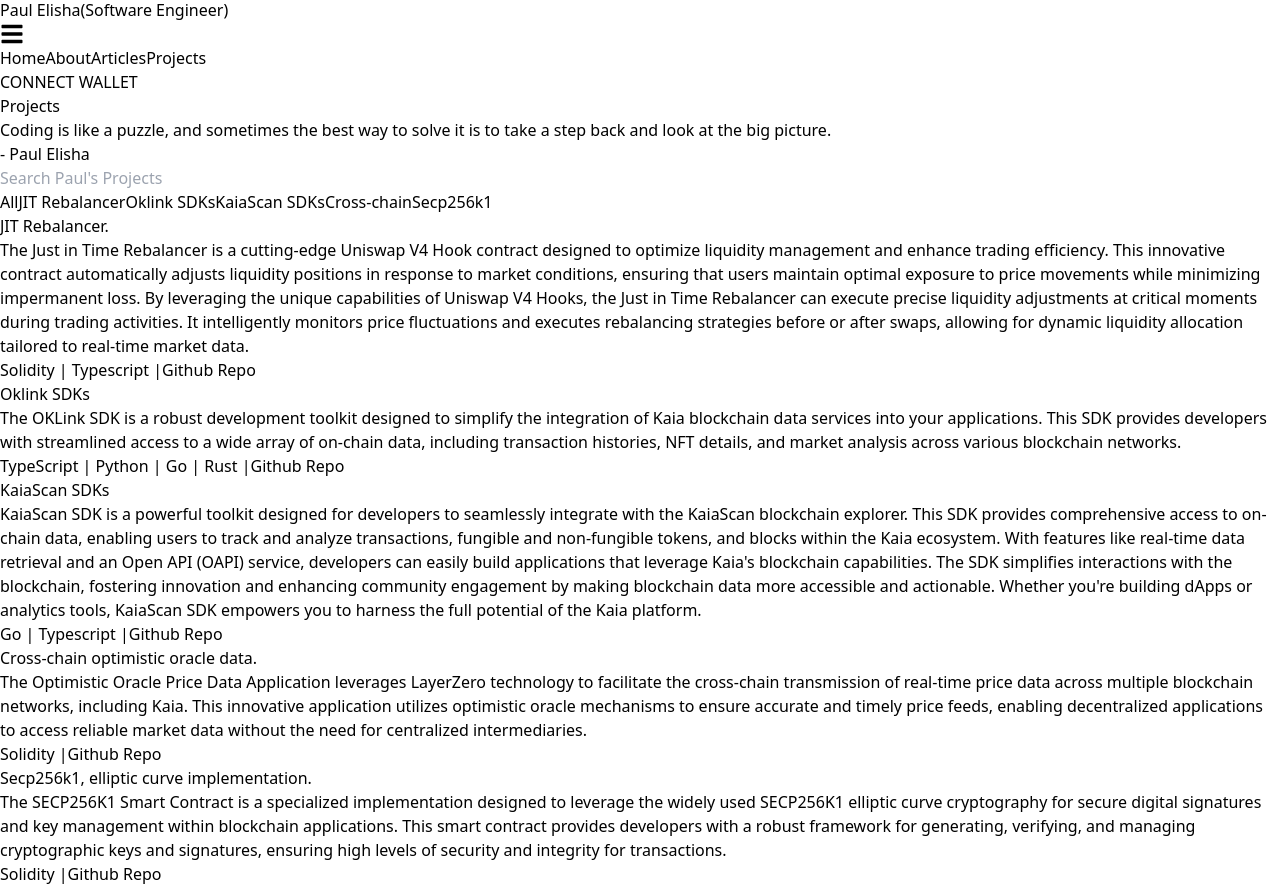
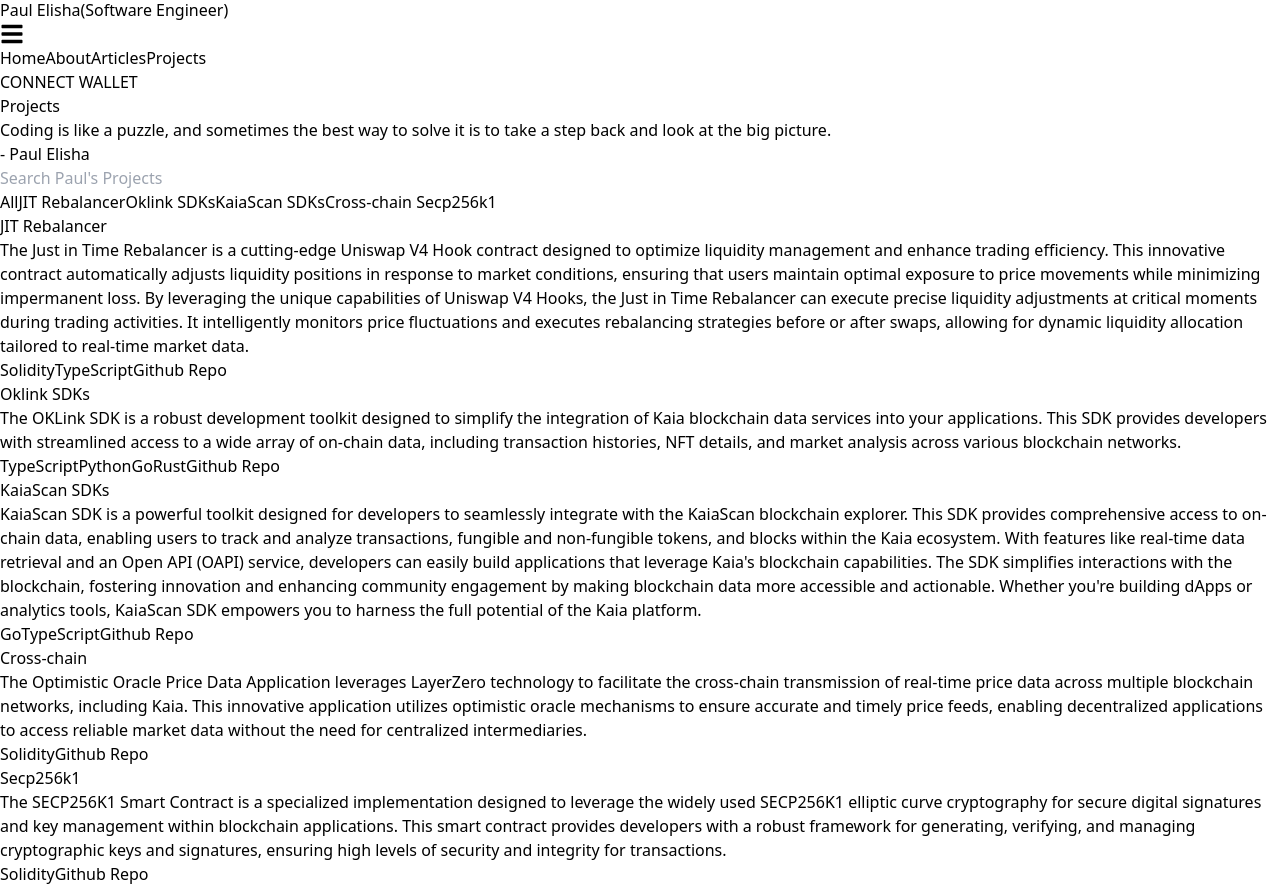
Before and after one commit to TCROWN10/Paul-Elisha, a React (Vite) app: page /project in a window 1280 px wide. Shown: the part 226-1112 px from the top of the page. Built offline with nearby package versions, Linux system fonts and the light colour scheme.

Commit message:
project page functionality fixed

```diff
--- a/src/pages/Project.jsx
+++ b/src/pages/Project.jsx
@@ -1,7 +1,62 @@
-import React from "react";
+import React, { useState } from "react";
 import { motion } from "framer-motion";
 
+const projects = [
+  {
+    id: 1,
+    title: "JIT Rebalancer",
+    description:
+      "The Just in Time Rebalancer is a cutting-edge Uniswap V4 Hook contract designed to optimize liquidity management and enhance trading efficiency. This innovative contract automatically adjusts liquidity positions in response to market conditions, ensuring that users maintain optimal exposure to price movements while minimizing impermanent loss. By leveraging the unique capabilities of Uniswap V4 Hooks, the Just in Time Rebalancer can execute precise liquidity adjustments at critical moments during trading activities. It intelligently monitors price fluctuations and executes rebalancing strategies before or after swaps, allowing for dynamic liquidity allocation tailored to real-time market data.",
+    stack: ["Solidity", "TypeScript"],
+    link: "https://github.com/PaulElisha/JIT-UNISWAP-V4-HOOK",
+  },
+  {
+    id: 2,
+    title: "Oklink SDKs",
+    description:
+      "The OKLink SDK is a robust development toolkit designed to simplify the integration of Kaia blockchain data services into your applications. This SDK provides developers with streamlined access to a wide array of on-chain data, including transaction histories, NFT details, and market analysis across various blockchain networks.",
+    stack: ["TypeScript", "Python", "Go", "Rust"],
+    link: "https://github.com/PaulElisha/oklink-kaiachain-sdk-go",
+  },
+  {
+    id: 3,
+    title: "KaiaScan SDKs",
+    description:
+      "KaiaScan SDK is a powerful toolkit designed for developers to seamlessly integrate with the KaiaScan blockchain explorer. This SDK provides comprehensive access to on-chain data, enabling users to track and analyze transactions, fungible and non-fungible tokens, and blocks within the Kaia ecosystem. With features like real-time data retrieval and an Open API (OAPI) service, developers can easily build applications that leverage Kaia's blockchain capabilities. The SDK simplifies interactions with the blockchain, fostering innovation and enhancing community engagement by making blockchain data more accessible and actionable. Whether you're building dApps or analytics tools, KaiaScan SDK empowers you to harness the full potential of the Kaia platform.",
+    stack: ["Go", "TypeScript"],
+    link: "https://github.com/PaulElisha/kaiascan-sdk-ts",
+  },
+  {
+    id: 4,
+    title: "Cross-chain ",
+    description:
+      "The Optimistic Oracle Price Data Application leverages LayerZero technology to facilitate the cross-chain transmission of real-time price data across multiple blockchain networks, including Kaia. This innovative application utilizes optimistic oracle mechanisms to ensure accurate and timely price feeds, enabling decentralized applications to access reliable market data without the need for centralized intermediaries.",
+    stack: ["Solidity"],
+    link: "https://github.com/PaulElisha/uma-pricefeed-lz-crosschain",
+  },
+  {
+    id: 5,
+    title: "Secp256k1",
+    description:
+      "The SECP256K1 Smart Contract is a specialized implementation designed to leverage the widely used SECP256K1 elliptic curve cryptography for secure digital signatures and key management within blockchain applications. This smart contract provides developers with a robust framework for generating, verifying, and managing cryptographic keys and signatures, ensuring high levels of security and integrity for transactions.",
+    stack: ["Solidity"],
+    link: "https://github.com/PaulElisha/secp256k1",
+  },
+];
+
 const Project = () => {
+  const [searchTerm, setSearchTerm] = useState("");
+  const [activeTag, setActiveTag] = useState("All");
+
+  const filteredProjects = projects.filter((project) => {
+    const matchesSearch =
+      project.title.toLowerCase().includes(searchTerm.toLowerCase()) ||
+      project.description.toLowerCase().includes(searchTerm.toLowerCase());
+    const matchesTag = activeTag === "All" || project.title === activeTag;
+
+    return matchesSearch && matchesTag;
+  });
+
   return (
     <div className="p-4 md:p-6 max-w-4xl mx-auto">
       <div className="text-2xl md:text-6xl text-center font-bold text-gray-800 mb-4">
@@ -18,21 +73,19 @@
         type="text"
         placeholder="Search Paul's Projects"
         className="w-full border p-2 rounded-lg mb-6 text-sm md:text-base"
+        value={searchTerm}
+        onChange={(e) => setSearchTerm(e.target.value)}
       />
 
       {/* Tags */}
       <div className="flex flex-wrap gap-2 mb-8 justify-center">
-        {[
-          "All",
-          "JIT Rebalancer",
-          "Oklink SDKs",
-          "KaiaScan SDKs",
-          "Cross-chain",
-          "Secp256k1",
-        ].map((tag) => (
+        {["All", ...projects.map((project) => project.title)].map((tag) => (
           <span
             key={tag}
-            className="px-3 py-1 border rounded-xl text-xs md:text-sm cursor-pointer hover:bg-gray-200"
+            className={`px-3 py-1 border rounded-xl text-xs md:text-sm cursor-pointer ${
+              activeTag === tag ? "bg-gray-200" : ""
+            }`}
+            onClick={() => setActiveTag(tag)}
           >
             {tag}
           </span>
@@ -40,153 +93,38 @@
       </div>
 
       {/* Project List */}
-      <div className="space-y-6 cursor-pointer">
+      {filteredProjects.length > 0 ? (
+        <div className="space-y-6">
+          {filteredProjects.map((project) => (
             <motion.div
-          className="border-b pb-4 shadow-lg"
+              key={project.id}
+              className="border-b pb-4 shadow-lg p-6"
               initial={{ opacity: 0, y: -10 }}
               animate={{ opacity: 1, y: 0 }}
               transition={{ duration: 0.3 }}
               whileHover={{ scale: 1.05 }}
             >
-          <h3 className="text-lg font-semibold underline text-black">
-            JIT Rebalancer.
+              <h3 className="text-lg font-semibold text-black">
+                {project.title}
               </h3>
-          <p className="text-gray-600">
-            The Just in Time Rebalancer is a cutting-edge Uniswap V4 Hook
-            contract designed to optimize liquidity management and enhance
-            trading efficiency. This innovative contract automatically adjusts
-            liquidity positions in response to market conditions, ensuring that
-            users maintain optimal exposure to price movements while minimizing
-            impermanent loss. By leveraging the unique capabilities of Uniswap
-            V4 Hooks, the Just in Time Rebalancer can execute precise liquidity
-            adjustments at critical moments during trading activities. It
-            intelligently monitors price fluctuations and executes rebalancing
-            strategies before or after swaps, allowing for dynamic liquidity
-            allocation tailored to real-time market data.
-          </p>
+              <p className="text-gray-600">{project.description}</p>
               <p className="flex items-center gap-x-1">
-            <span className="w-2 h-2 rounded-full block bg-[#e73c44]"></span>{" "}
-            Solidity |{" "}
-            <span className="w-2 h-2 rounded-full block bg-[#67FE5A]"></span>
-            Typescript |
-            <a href="https://github.com/PaulElisha/JIT-UNISWAP-V4-HOOK">
-              Github Repo
-            </a>
+                {project.stack.map((tech, index) => (
+                  <span
+                    key={index}
+                    className="w-2 h-2 rounded-full block bg-[#67FE5A] mr-1"
+                  >
+                    {tech}
+                  </span>
+                ))}
+                <a href={project.link}>Github Repo</a>
               </p>
             </motion.div>
-        <motion.div
-          className="border-b pb-4 shadow-lg p-4 md:p-6"
-          initial={{ opacity: 0, y: -10 }}
-          animate={{ opacity: 1, y: 0 }}
-          transition={{ duration: 0.3 }}
-          whileHover={{ scale: 1.05 }}
-        >
-          <h3 className="text-base md:text-lg font-semibold">Oklink SDKs</h3>
-          <p className="text-gray-600 text-sm md:text-base mt-2">
-            The OKLink SDK is a robust development toolkit designed to simplify
-            the integration of Kaia blockchain data services into your
-            applications. This SDK provides developers with streamlined access
-            to a wide array of on-chain data, including transaction histories,
-            NFT details, and market analysis across various blockchain networks.
-          </p>
-          <p className="flex flex-wrap items-center gap-1 text-xs md:text-sm mt-3">
-            <span className="w-2 h-2 rounded-full block bg-[#67FE5A]"></span>
-            TypeScript |{" "}
-            <span className="w-2 h-2 rounded-full block bg-[#7e1e69]"></span>{" "}
-            Python |{" "}
-            <span className="w-2 h-2 rounded-full block bg-[#4124aa]"></span> Go
-            | <span className="w-2 h-2 rounded-full block bg-[#31d9f7]"></span>{" "}
-            Rust |
-            <a href="https://github.com/PaulElisha/oklink-kaiachain-sdk-go">
-              Github Repo
-            </a>
-          </p>
-        </motion.div>
-        <motion.div
-          className="border-b pb-4 shadow-lg"
-          initial={{ opacity: 0, y: -10 }}
-          animate={{ opacity: 1, y: 0 }}
-          transition={{ duration: 0.3 }}
-          whileHover={{ scale: 1.05 }}
-        >
-          <h3 className="text-lg font-semibold">KaiaScan SDKs</h3>
-          <p className="text-gray-600">
-            KaiaScan SDK is a powerful toolkit designed for developers to
-            seamlessly integrate with the KaiaScan blockchain explorer. This SDK
-            provides comprehensive access to on-chain data, enabling users to
-            track and analyze transactions, fungible and non-fungible tokens,
-            and blocks within the Kaia ecosystem. With features like real-time
-            data retrieval and an Open API (OAPI) service, developers can easily
-            build applications that leverage Kaia's blockchain capabilities. The
-            SDK simplifies interactions with the blockchain, fostering
-            innovation and enhancing community engagement by making blockchain
-            data more accessible and actionable. Whether you're building dApps
-            or analytics tools, KaiaScan SDK empowers you to harness the full
-            potential of the Kaia platform.
-          </p>
-          <p className="flex items-center gap-x-1">
-            {" "}
-            <span className="w-2 h-2 rounded-full block bg-[#4124aa]"></span> Go
-            | <span className="w-2 h-2 rounded-full block bg-[#67FE5A]"></span>
-            Typescript |
-            <a href="https://github.com/PaulElisha/kaiascan-sdk-ts">
-              Github Repo
-            </a>
-          </p>
-        </motion.div>
-        <motion.div
-          className="border-b pb-4 shadow-lg"
-          initial={{ opacity: 0, y: -10 }}
-          animate={{ opacity: 1, y: 0 }}
-          transition={{ duration: 0.3 }}
-          whileHover={{ scale: 1.05 }}
-        >
-          <h3 className="text-lg font-semibold">
-            Cross-chain optimistic oracle data.
-          </h3>
-          <p className="text-gray-600">
-            The Optimistic Oracle Price Data Application leverages LayerZero
-            technology to facilitate the cross-chain transmission of real-time
-            price data across multiple blockchain networks, including Kaia. This
-            innovative application utilizes optimistic oracle mechanisms to
-            ensure accurate and timely price feeds, enabling decentralized
-            applications to access reliable market data without the need for
-            centralized intermediaries.
-          </p>
-          <p className="flex items-center gap-x-1">
-            <span className="w-2 h-2 rounded-full block bg-[#e73c44]"></span>
-            Solidity |
-            <a href="https://github.com/PaulElisha/uma-pricefeed-lz-crosschain">
-              Github Repo
-            </a>
-          </p>
-        </motion.div>
-        <motion.div
-          className="border-b pb-4 shadow-lg"
-          initial={{ opacity: 0, y: -10 }}
-          animate={{ opacity: 1, y: 0 }}
-          transition={{ duration: 0.3 }}
-          whileHover={{ scale: 1.05 }}
-        >
-          <h3 className="text-lg font-semibold">
-            Secp256k1, elliptic curve implementation.
-          </h3>
-          <p className="text-gray-600">
-            The SECP256K1 Smart Contract is a specialized implementation
-            designed to leverage the widely used SECP256K1 elliptic curve
-            cryptography for secure digital signatures and key management within
-            blockchain applications. This smart contract provides developers
-            with a robust framework for generating, verifying, and managing
-            cryptographic keys and signatures, ensuring high levels of security
-            and integrity for transactions.
-          </p>
-          <p className="flex items-center gap-x-1">
-            <span className="w-2 h-2 rounded-full block bg-[#e73c44]"></span>
-            Solidity |
-            <a href="https://github.com/PaulElisha/secp256k1">Github Repo</a>
-          </p>
-        </motion.div>
+          ))}
         </div>
+      ) : (
+        <p className="text-center text-gray-500">No projects found</p>
+      )}
     </div>
   );
 };
```
Lines whose indentation alone changed are shown as unchanged.
